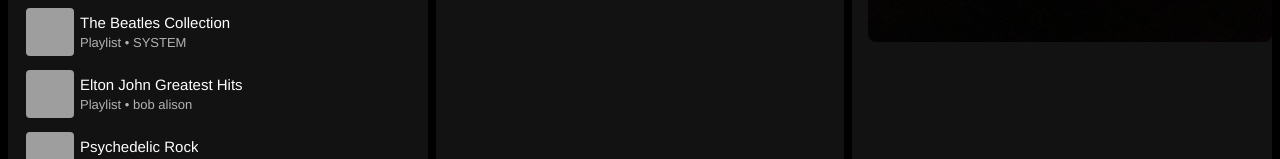
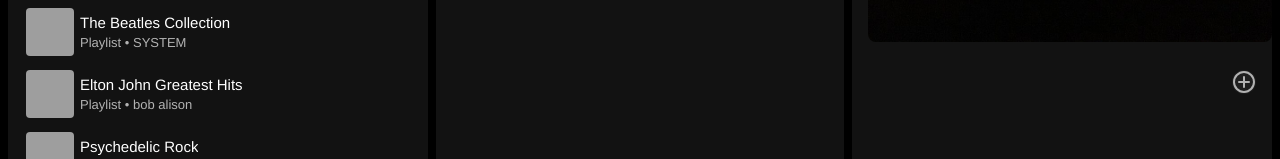
Before and after one commit to veritasx01/audion, a React (Vite) app: page /search/1 in a window 1280 px wide. Both pictures are taken after a click on the button 1059 px from the left and 756 px from the top of the page. Shown: the part 462-621 px from the top of the page. Built offline with nearby package versions, Linux system fonts and the light colour scheme; no server answers; grey boxes are pictures that could not be loaded; a web font is replaced by a local one.

Commit message:
now playing view with add songs to liked button(only visually functional)

```diff
--- a/src/assets/styles/cmps/NowPlayingView.css
+++ b/src/assets/styles/cmps/NowPlayingView.css
@@ -1,11 +1,17 @@
 .now-playing-artist-header {
   padding-left: 16px;
   padding-top: 20px;
+  transition: margin-left 140ms ease;
+  margin-left: 0;
 }
 
 .now-playing-details-container {
   width: 100%;
   padding-left: 16px;
+}
+
+.now-playing-details-container:hover .now-playing-artist-header {
+  margin-left: 50px;
 }
 
 .now-playing-image {
@@ -26,3 +32,31 @@
   font-size: 0.85rem;
   margin-bottom: 0;
 }
+
+.now-playing-add-button {
+  position: absolute;
+  right: 16px;
+  top: 16px;
+  width: 24px;
+  height: 24px;
+  will-change: transform;
+  margin: 0;
+  padding: 0;
+}
+.now-playing-add-button:hover {
+  background: black;
+}
+.now-playing-add-button svg:hover {
+  transition: fill 0.22s ease;
+  fill: white;
+}
+
+.now-playing-add-button.active {
+  color: #1ed760;
+}
+.now-playing-add-button.active svg {
+  fill: #1ed760;
+}
+.now-playing-add-button.active svg:hover {
+  fill: currentColor;
+}
--- a/src/assets/styles/cmps/SongWidget.css
+++ b/src/assets/styles/cmps/SongWidget.css
@@ -10,6 +10,7 @@
   background: black;
 }
 .add-button svg:hover {
+  transition: fill .22s ease;
   fill: white;
 }
 
--- /dev/null
+++ b/src/cmps/NowPlayingDetails.jsx
@@ -0,0 +1,46 @@
+import { useState } from "react";
+import fallbackImage from "../assets/images/black_image.jpg";
+
+export function NowPlayingDetails({ songObj }) {
+  const [inLibrary, setInLibrary] = useState(false);
+
+  useState(() => {
+    const isInLibrary = false; // check if songObj._id in liked songs
+    setInLibrary(isInLibrary);
+  }, []);
+
+  return (
+    <div className="now-playing-details-container">
+      <img
+        className="now-playing-image"
+        src={songObj?.thumbnail || fallbackImage}
+      ></img>
+      <div style={{ position: "relative" }}>
+        <p className="now-playing-title">{songObj?.title}</p>
+        <p className="now-playing-artist">{songObj?.artist}</p>
+        <button
+          className={`now-playing-add-button hov-enlarge ${inLibrary ? "active" : ""}`}
+          onClick={() => setInLibrary((prev) => !prev)}
+        >
+          <span className="size-24">{addToLibraryIcon(inLibrary)}</span>
+        </button>
+      </div>
+    </div>
+  );
+}
+
+function addToLibraryIcon(inLibrary) {
+  if (inLibrary) {
+    return (
+      <svg viewBox="0 0 24 24" fill="#1ed760">
+        <path d="M1 12C1 5.925 5.925 1 12 1s11 4.925 11 11-4.925 11-11 11S1 18.075 1 12m16.398-2.38a1 1 0 0 0-1.414-1.413l-6.011 6.01-1.894-1.893a1 1 0 0 0-1.414 1.414l3.308 3.308z"></path>
+      </svg>
+    );
+  }
+  return (
+    <svg viewBox="0 0 24 24" fill="#b2b2b2">
+      <path d="M11.999 3a9 9 0 1 0 0 18 9 9 0 0 0 0-18m-11 9c0-6.075 4.925-11 11-11s11 4.925 11 11-4.925 11-11 11-11-4.925-11-11"></path>
+      <path d="M17.999 12a1 1 0 0 1-1 1h-4v4a1 1 0 1 1-2 0v-4h-4a1 1 0 1 1 0-2h4V7a1 1 0 1 1 2 0v4h4a1 1 0 0 1 1 1"></path>
+    </svg>
+  );
+}
--- a/src/cmps/NowPlayingView.jsx
+++ b/src/cmps/NowPlayingView.jsx
@@ -1,4 +1,4 @@
-import fallbackImage from "../assets/images/black_image.jpg";
+import { NowPlayingDetails } from "./NowPlayingDetails";
 
 export function NowPlayingView({ songObj }) {
   return (
@@ -8,16 +8,3 @@
     </div>
   );
 }
-
-function NowPlayingDetails({ songObj }) {
-  return (
-    <div className="now-playing-details-container">
-      <img
-        className="now-playing-image"
-        src={songObj?.thumbnail || fallbackImage}
-      ></img>
-      <p className="now-playing-title">{songObj?.title}</p>
-      <p className="now-playing-artist">{songObj?.artist}</p>
-    </div>
-  );
-}
```
Also changed, not shown: src/assets/styles/cmps/NowPlayingDetails.css (added).
